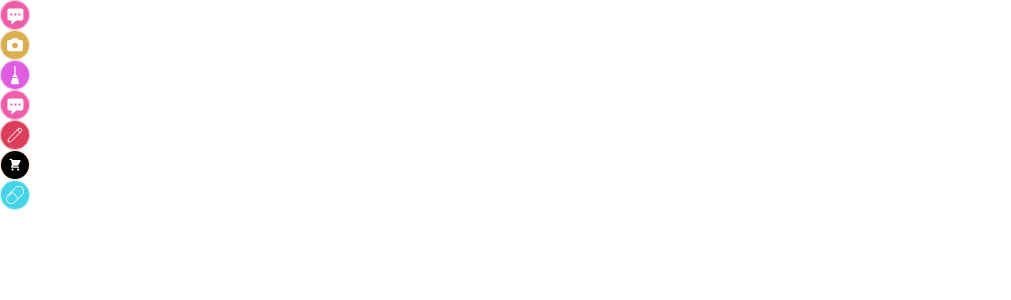
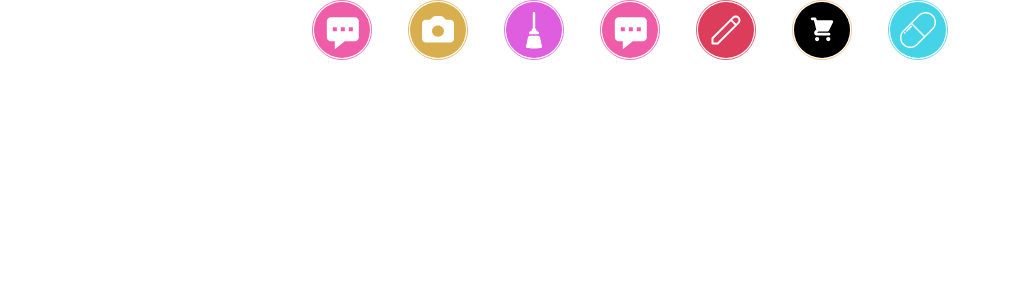
Before and after one commit to Minh-ctrl/todoList-App, a Vue app in the folder client/: page / in a window 1280 px wide. Shown: the top 300 px of the page, without its empty margins (0-1011 px from the left). Built offline with nearby package versions, Linux system fonts and the light colour scheme.

Commit message:
feat: 🎸 svg overflow

```diff
--- a/client/src/assets/Icon.vue
+++ b/client/src/assets/Icon.vue
@@ -2,48 +2,48 @@
     const props= defineProps(['svg']);
 </script>
 <template>
-    <div>
-        <svg v-if="svg.name==='Camera'" width="30" height="30" viewBox="0 0 30 30" fill="none" xmlns="http://www.w3.org/2000/svg">
+    <button>
+        <svg v-if="svg.name==='Camera'" width="60" height="60" viewBox="0 0 30 30" fill="none" xmlns="http://www.w3.org/2000/svg">
             <circle cx="15" cy="15" r="14.8" fill="white" stroke="#D9AE4F" stroke-width="0.4"/>
             <circle cx="15" cy="15" r="14" fill="#D9AE4F"/>
             <path fill-rule="evenodd" clip-rule="evenodd" d="M9 9.88889C7.89543 9.88889 7 10.7346 7 11.7778V19.3333C7 20.3765 7.89543 21.2222 9 21.2222H21C22.1046 21.2222 23 20.3765 23 19.3333V11.7778C23 10.7346 22.1046 9.88889 21 9.88889H19.4142C19.149 9.88889 18.8946 9.78939 18.7071 9.61227L17.5858 8.55324C17.2107 8.19901 16.702 8 16.1716 8H13.8284C13.298 8 12.7893 8.19901 12.4142 8.55324L11.2929 9.61227C11.1054 9.78939 10.851 9.88889 10.5858 9.88889H9ZM15 18.3889C16.6569 18.3889 18 17.1204 18 15.5556C18 13.9907 16.6569 12.7222 15 12.7222C13.3431 12.7222 12 13.9907 12 15.5556C12 17.1204 13.3431 18.3889 15 18.3889Z" fill="white"/>
         </svg>
-        <svg v-if="svg.name==='Cleaning'" width="30" height="30" viewBox="0 0 30 30" fill="none" xmlns="http://www.w3.org/2000/svg">
+        <svg v-if="svg.name==='Cleaning'" width="60" height="60"  viewBox="0 0 30 30" fill="none" xmlns="http://www.w3.org/2000/svg">
             <circle cx="15" cy="15" r="14.8" fill="white" stroke="#DF5EDF" stroke-width="0.4"/>
             <circle cx="15" cy="15" r="14" fill="#DF5EDF"/>
             <path d="M13.2205 17.1393H16.7795C17.026 17.1393 17.245 17.0428 17.3804 16.8746C17.5023 16.723 17.5455 16.53 17.5019 16.3311C17.4148 15.9342 17.0043 15.5502 16.5674 15.4568C16.5593 15.4551 16.5144 15.4456 16.4433 15.4314C16.3825 15.4193 16.2098 15.3832 16.2098 15.2116V15.0053C16.2098 14.7193 16.034 14.4739 15.7847 14.3709C15.7269 14.347 15.6006 14.3065 15.6006 14.1821V6.60055C15.6006 6.26887 15.3317 6 15 6C14.6683 6 14.3995 6.26887 14.3995 6.60055V14.1821C14.3995 14.2893 14.2607 14.3504 14.1978 14.3784C13.9579 14.4853 13.7902 14.726 13.7902 15.0053V15.2459C13.7902 15.3746 13.6496 15.4133 13.595 15.424C13.5018 15.4422 13.4421 15.4549 13.4326 15.4569C12.9957 15.5502 12.5852 15.9342 12.4981 16.3311C12.4545 16.53 12.4977 16.723 12.6196 16.8746C12.7549 17.0428 12.974 17.1393 13.2205 17.1393Z" fill="white"/>
             <path d="M18.9801 23.0712L18.0201 18.6943C17.9228 18.2502 17.4738 17.889 17.0192 17.889H12.9808C12.5262 17.889 12.0772 18.2502 11.9799 18.6942L11.0198 23.0712C10.9702 23.2975 11.0143 23.5224 11.144 23.7047C11.2737 23.8869 11.4718 24.0023 11.7018 24.0296C11.7953 24.0407 14.0039 24.3012 14.9952 24.3013H14.9959C14.996 24.3013 14.9959 24.3013 14.9959 24.3013C15.9901 24.3013 18.2044 24.0406 18.2982 24.0295C18.5281 24.0022 18.7262 23.8869 18.8559 23.7047C18.9856 23.5224 19.0298 23.2975 18.9801 23.0712Z" fill="white"/>
         </svg>
-        <svg v-if="svg.name==='Mail'" width="30" height="30" viewBox="0 0 30 30" fill="none" xmlns="http://www.w3.org/2000/svg">
+        <svg v-if="svg.name==='Mail'" width="60" height="60"  viewBox="0 0 30 30" fill="none" xmlns="http://www.w3.org/2000/svg">
             <circle cx="15" cy="15" r="14.8" fill="white" stroke="#FCDDEC" stroke-width="0.4"/>
             <circle cx="15" cy="15" r="14.8" fill="white" stroke="#EF5DA8" stroke-width="0.4"/>
             <circle cx="15" cy="15" r="14" fill="#EF5DA8"/>
             <path fill-rule="evenodd" clip-rule="evenodd" d="M23.4142 10.5858V18.5858C23.4142 19.6904 22.5188 20.5858 21.4142 20.5858H16.4142L11.4142 24.5858V20.5858H9.41421C8.30964 20.5858 7.41421 19.6904 7.41421 18.5858V10.5858C7.41421 9.48122 8.30964 8.58579 9.41421 8.58579H21.4142C22.5188 8.58579 23.4142 9.48122 23.4142 10.5858ZM12.4142 13.5858H10.4142V15.5858H12.4142V13.5858ZM14.4142 13.5858H16.4142V15.5858H14.4142V13.5858ZM20.4142 13.5858H18.4142V15.5858H20.4142V13.5858Z" fill="white"/>
         </svg>
-        <svg v-if="svg.name==='Pill'" width="30" height="30" viewBox="0 0 30 30" fill="none" xmlns="http://www.w3.org/2000/svg">
+        <svg v-if="svg.name==='Pill'" width="60" height="60"  viewBox="0 0 30 30" fill="none" xmlns="http://www.w3.org/2000/svg">
             <circle cx="15" cy="15" r="14.8" fill="white" stroke="#45D3E8" stroke-width="0.4"/>
             <circle cx="15" cy="15" r="14" fill="#45D3E8"/>
             <path d="M8.72763 16.109C8.58757 15.969 8.3606 15.969 8.22054 16.109L8.0771 16.2525C7.93707 16.3925 7.93707 16.6195 8.0771 16.7596C8.14713 16.8296 8.23885 16.8646 8.33065 16.8646C8.42244 16.8646 8.51416 16.8296 8.58419 16.7595L8.72763 16.6161C8.86766 16.4761 8.86766 16.249 8.72763 16.109Z" fill="white"/>
             <path d="M11.9189 12.9178C11.7788 12.7777 11.5518 12.7777 11.4118 12.9178L9.11695 15.2126C8.97693 15.3526 8.97693 15.5797 9.11695 15.7197C9.18698 15.7897 9.27871 15.8247 9.3705 15.8247C9.46229 15.8247 9.55401 15.7897 9.62405 15.7197L11.9189 13.4249C12.0589 13.2849 12.0589 13.0578 11.9189 12.9178Z" fill="white"/>
             <path d="M22.4927 7.50729C21.5207 6.53529 20.2284 6 18.8538 6C17.4792 6 16.1869 6.53529 15.2149 7.50725L11.3613 11.3609C11.3613 11.361 11.3612 11.361 11.3612 11.3611L7.50725 15.2149C6.53529 16.1869 6 17.4793 6 18.8538C6 20.2284 6.53529 21.5207 7.50725 22.4927C8.47925 23.4647 9.77156 24 11.1462 24C12.5208 24 13.8131 23.4647 14.7851 22.4927L18.6387 18.6391C18.6387 18.639 18.6388 18.639 18.6388 18.6389L22.4927 14.7851C23.4647 13.8131 24 12.5207 24 11.1462C24 9.77156 23.4647 8.47925 22.4927 7.50729ZM14.2779 21.9856C13.4414 22.8222 12.3292 23.2829 11.1462 23.2829C9.96316 23.2829 8.85089 22.8222 8.01438 21.9856C7.17784 21.1491 6.71712 20.0369 6.71712 18.8538C6.71712 17.6708 7.17784 16.5586 8.01438 15.722L11.6147 12.1218L17.8782 18.3853L14.2779 21.9856ZM21.9856 14.2779L18.3853 17.8782L12.1218 11.6147L15.7221 8.01438C16.5586 7.17784 17.6708 6.71712 18.8538 6.71712C20.0368 6.71712 21.1491 7.17784 21.9856 8.01438C22.8222 8.85089 23.2829 9.96313 23.2829 11.1462C23.2829 12.3292 22.8222 13.4414 21.9856 14.2779Z" fill="white"/>
         </svg>
-        <svg v-if="svg.name === 'Chat'" width="30" height="30" viewBox="0 0 30 30" fill="none" xmlns="http://www.w3.org/2000/svg">
+        <svg v-if="svg.name === 'Chat'" width="60" height="60"  viewBox="0 0 30 30" fill="none" xmlns="http://www.w3.org/2000/svg">
             <circle cx="15" cy="15" r="14.8" fill="white" stroke="#FCDDEC" stroke-width="0.4"/>
             <circle cx="15" cy="15" r="14.8" fill="white" stroke="#EF5DA8" stroke-width="0.4"/>
             <circle cx="15" cy="15" r="14" fill="#EF5DA8"/>
             <path fill-rule="evenodd" clip-rule="evenodd" d="M23.4142 10.5858V18.5858C23.4142 19.6904 22.5188 20.5858 21.4142 20.5858H16.4142L11.4142 24.5858V20.5858H9.41421C8.30964 20.5858 7.41421 19.6904 7.41421 18.5858V10.5858C7.41421 9.48122 8.30964 8.58579 9.41421 8.58579H21.4142C22.5188 8.58579 23.4142 9.48122 23.4142 10.5858ZM12.4142 13.5858H10.4142V15.5858H12.4142V13.5858ZM14.4142 13.5858H16.4142V15.5858H14.4142V13.5858ZM20.4142 13.5858H18.4142V15.5858H20.4142V13.5858Z" fill="white"/>
         </svg>
-        <svg v-if="svg.name ==='Shopping'" width="30" height="30" viewBox="0 0 30 30" xmlns="http://www.w3.org/2000/svg">
+        <svg v-if="svg.name ==='Shopping'" width="60" height="60" viewBox="0 0 30 30" xmlns="http://www.w3.org/2000/svg">
             <circle cx="15" cy="15" r="14.8" fill="white" class="stroke-orange-300" stroke-width="0.4"/>
             <circle cx="15" cy="15" r="14" />
             <path d="M10.1 8.69995C9.7134 8.69995 9.4 9.01335 9.4 9.39995C9.4 9.78655 9.7134 10.1 10.1 10.1H10.9535L11.1673 10.9555C11.1696 10.9654 11.172 10.9752 11.1747 10.985L12.1248 14.7852L11.5 15.41C10.618 16.2919 11.2426 17.8 12.4899 17.8H18.5C18.8866 17.8 19.2 17.4865 19.2 17.1C19.2 16.7134 18.8866 16.4 18.5 16.4L12.4899 16.3999L13.1899 15.7H17.8C18.0651 15.7 18.3075 15.5501 18.4261 15.313L20.5261 11.113C20.6346 10.896 20.623 10.6383 20.4955 10.4319C20.3679 10.2256 20.1426 10.1 19.9 10.1H12.3965L12.1791 9.23018C12.1012 8.91856 11.8212 8.69995 11.5 8.69995H10.1Z" fill="white"/>
             <path d="M19.2 19.55C19.2 20.1298 18.7299 20.5999 18.15 20.5999C17.5701 20.5999 17.1 20.1298 17.1 19.55C17.1 18.9701 17.5701 18.5 18.15 18.5C18.7299 18.5 19.2 18.9701 19.2 19.55Z" fill="white"/>
             <path d="M12.55 20.5999C13.1299 20.5999 13.6 20.1298 13.6 19.55C13.6 18.9701 13.1299 18.5 12.55 18.5C11.9701 18.5 11.5 18.9701 11.5 19.55C11.5 20.1298 11.9701 20.5999 12.55 20.5999Z" fill="white"/>
         </svg>
-        <svg v-if="svg.name === 'Study'" width="30" height="30" viewBox="0 0 30 30" fill="none" xmlns="http://www.w3.org/2000/svg">
+        <svg v-if="svg.name === 'Study'" width="60" height="60"  viewBox="0 0 30 30" fill="none" xmlns="http://www.w3.org/2000/svg">
             <circle cx="15" cy="15" r="14.8" fill="white" stroke="#DB3D5A" stroke-width="0.4"/>
             <circle cx="15" cy="15" r="14" fill="#DB3D5A"/>
             <path d="M17.4242 9.92417L20.0758 12.5758M18.5492 8.79917C19.2814 8.06694 20.4686 8.06694 21.2008 8.79917C21.9331 9.53141 21.9331 10.7186 21.2008 11.4508L10.875 21.7766H8.25004V19.0983L18.5492 8.79917Z" stroke="white" stroke-linecap="round" stroke-linejoin="round"/>
         </svg>
-    </div>
+    </button>
 </template>
--- a/client/src/components/BobbleComponent.vue
+++ b/client/src/components/BobbleComponent.vue
@@ -6,8 +6,10 @@
 
 <template>
     <div>
-        <div v-for="svg in svgs" :key="svg.name">
-            <Icon :svg="svg"/>
+        <div class="flex flex-row flex-nowrap justify-center overflow-x-auto">
+            <div class=" w-20 h-20 ml-2 mr-2 " v-for="svg in svgs" :key="svg.name">
+                <Icon :svg="svg"/>
+            </div>
         </div>
     </div>
 </template>
```
